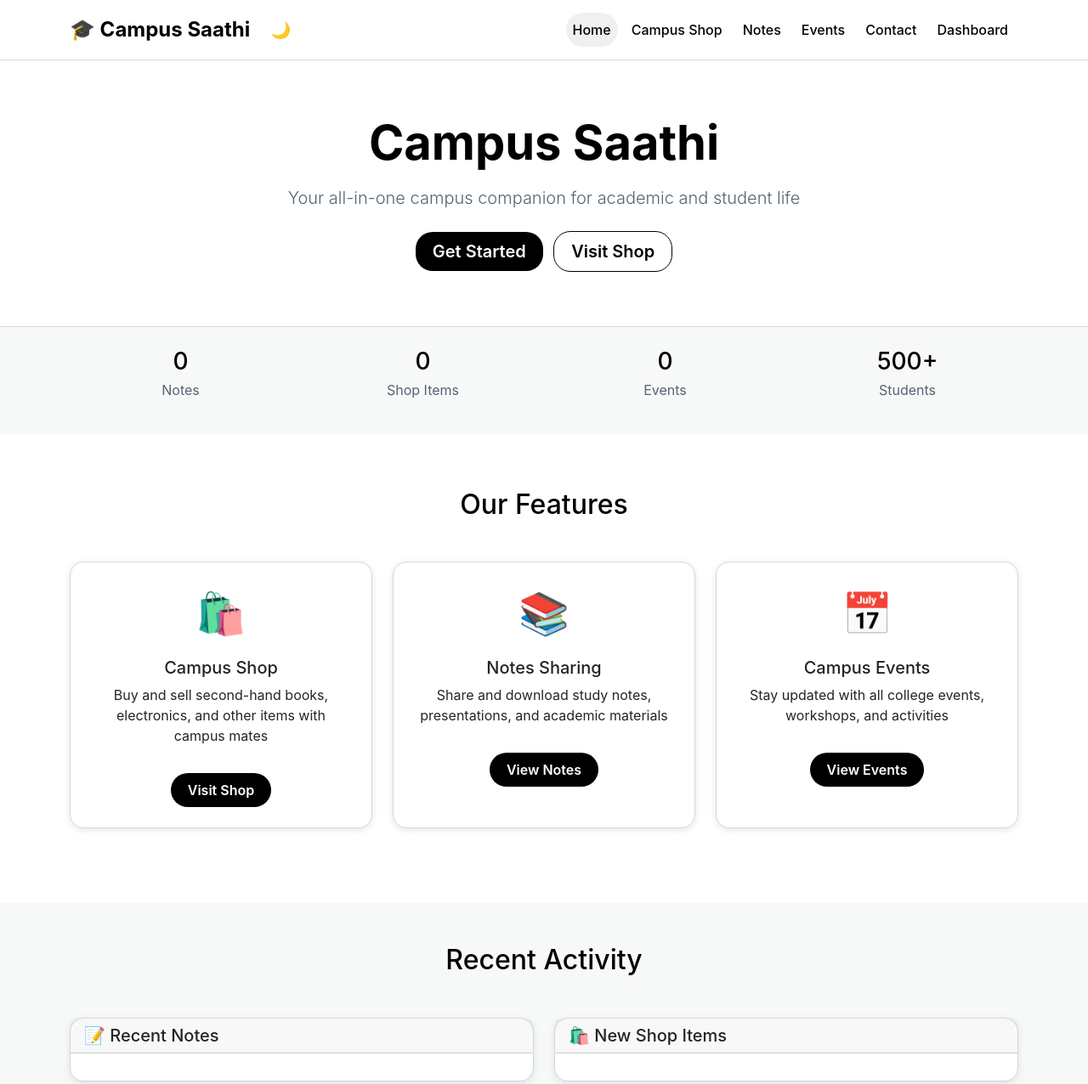
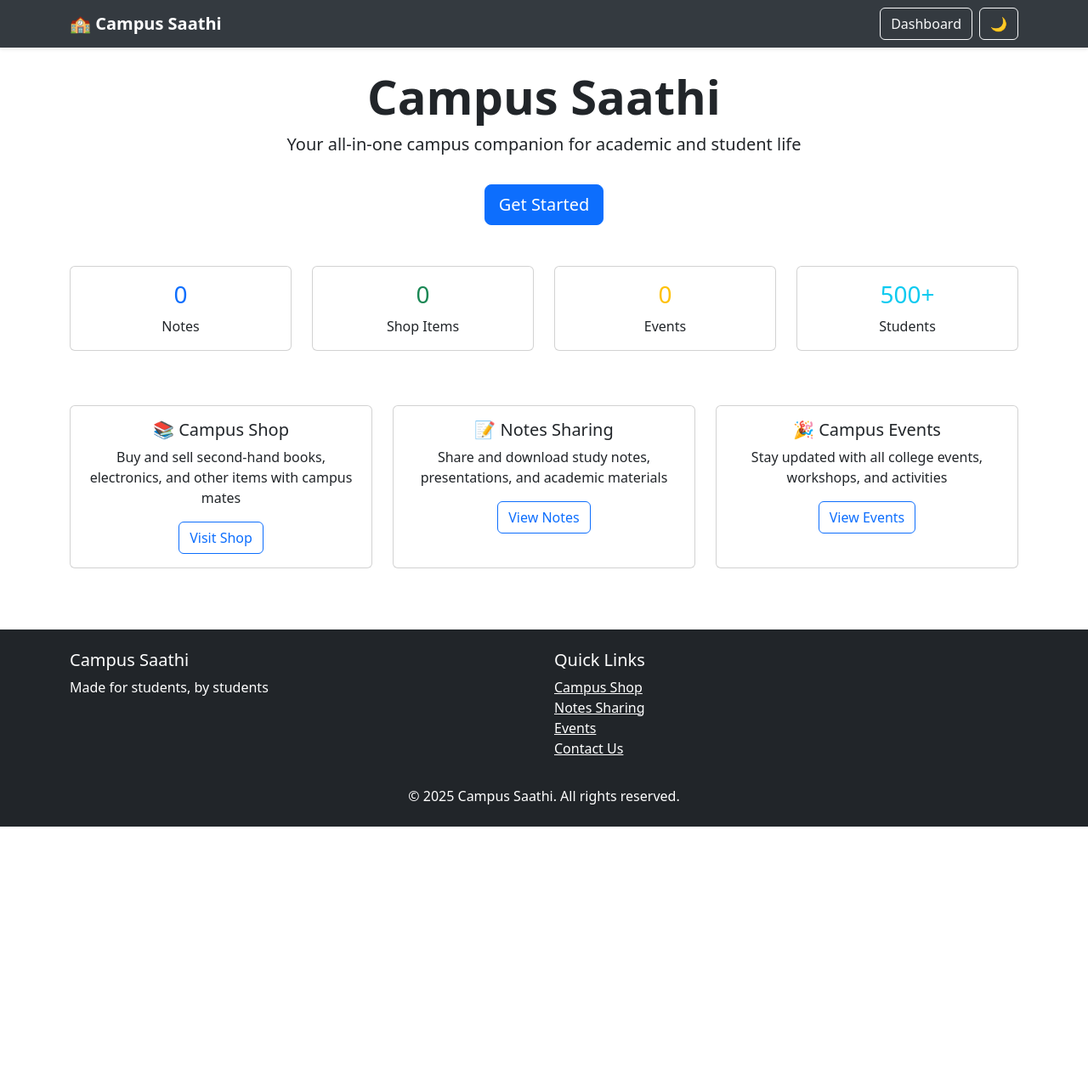
Before and after one commit to Naman-Nagar10/campus-saathi, a plain HTML site: page index.html in a window 1280 px wide. Shown: the top 1276 px of the page at 85% size. After the commit the page ends 973 px from the top, so only its background shows below. Drawn offline with nearby package versions, Linux system fonts and the light colour scheme; files that its build step writes are made by us from their sources.

Commit message:
Update index.html

```diff
--- a/index.html
+++ b/index.html
@@ -3,203 +3,200 @@
 <head>
     <meta charset="UTF-8">
     <meta name="viewport" content="width=device-width, initial-scale=1.0">
-    <title>Campus Saathi - Student Hub</title>
-    <link href="https://cdn.jsdelivr.net/npm/bootstrap@5.3.0/dist/css/bootstrap.min.css" rel="stylesheet">
-    <link rel="stylesheet" href="./css/style.css">
+    <title>Campus Saathi - Your Campus Companion</title>
+
+    <!-- Bootstrap CSS -->
+    <link href="https://cdn.jsdelivr.net/npm/bootstrap@5.3.2/dist/css/bootstrap.min.css" rel="stylesheet">
+
+    <!-- Custom CSS -->
+    <style>
+        /* Dark Theme */
+        .dark-theme {
+            background-color: #1a1a1a;
+            color: white;
+            min-height: 100vh;
+        }
+
+        .dark-theme .navbar {
+            background-color: #2c2c2c !important;
+        }
+
+        .dark-theme .card {
+            background-color: #2c2c2c;
+            color: white;
+            border: 1px solid #444;
+        }
+
+        .dark-theme .btn-outline-light {
+            border-color: #666;
+            color: #ccc;
+        }
+
+        .dark-theme .btn-outline-light:hover {
+            background-color: #666;
+            color: white;
+        }
+
+        /* Navigation */
+        .navbar {
+            background-color: #343a40 !important;
+            box-shadow: 0 2px 4px rgba(0,0,0,0.1);
+        }
+
+        /* Mobile Responsive */
+        @media (max-width: 768px) {
+            .navbar-brand {
+                font-size: 1.1rem;
+            }
+
+            .container {
+                padding: 0 15px;
+            }
+        }
+    </style>
 </head>
 <body>
-    <!-- Navigation -->
+    <!-- Navigation Bar -->
     <nav class="navbar navbar-expand-lg navbar-dark">
         <div class="container">
-            <a class="navbar-brand fw-bold" href="index.html">
-                🎓 Campus Saathi
-            </a>
-
+            <a class="navbar-brand fw-bold" href="index.html">🏫 Campus Saathi</a>
             <div class="d-flex align-items-center">
-                <button class="theme-toggle me-3" id="themeToggle" title="Toggle theme">
+                <a href="dashboard.html" class="btn btn-outline-light me-2">Dashboard</a>
+                <button class="btn btn-outline-light" id="themeToggle">
                     <span id="themeIcon">🌙</span>
                 </button>
-
-                <button class="navbar-toggler" type="button" data-bs-toggle="collapse" data-bs-target="#navbarNav">
-                    <span class="navbar-toggler-icon"></span>
-                </button>
-            </div>
-
-            <div class="collapse navbar-collapse" id="navbarNav">
-                <ul class="navbar-nav ms-auto">
-                    <li class="nav-item">
-                        <a class="nav-link active" href="index.html">Home</a>
-                    </li>
-                    <li class="nav-item">
-                        <a class="nav-link" href="shop.html">Campus Shop</a>
-                    </li>
-                    <li class="nav-item">
-                        <a class="nav-link" href="notes.html">Notes</a>
-                    </li>
-                    <li class="nav-item">
-                        <a class="nav-link" href="events.html">Events</a>
-                    </li>
-                    <li class="nav-item">
-                        <a class="nav-link" href="contact.html">Contact</a>
-                    </li>
-                    <li class="nav-item">
-                        <a class="nav-link" href="dashboard.html">Dashboard</a>
-                    </li>
-                </ul>
             </div>
         </div>
     </nav>
 
-    <!-- Hero Section -->
-    <section class="hero-section">
-        <div class="container text-center">
-            <h1 class="display-4">Campus Saathi</h1>
+    <!-- Main Content -->
+    <div class="container mt-4">
+        <!-- Header -->
+        <div class="text-center mb-5">
+            <h1 class="display-4 fw-bold">Campus Saathi</h1>
             <p class="lead">Your all-in-one campus companion for academic and student life</p>
-            <div class="mt-4">
-                <a href="#features" class="btn btn-primary btn-lg me-2">Get Started</a>
-                <a href="shop.html" class="btn btn-outline-primary btn-lg">Visit Shop</a>
+            <a href="#" class="btn btn-primary btn-lg mt-3">Get Started</a>
         </div>
+
+        <!-- Stats -->
+        <div class="row text-center mb-5">
+            <div class="col-md-3 col-6 mb-3">
+                <div class="card">
+                    <div class="card-body">
+                        <h3 class="text-primary">0</h3>
+                        <p class="mb-0">Notes</p>
                     </div>
-    </section>
-
-    <!-- Quick Stats -->
-    <section class="stats-section py-4 bg-light">
-        <div class="container">
-            <div class="row text-center">
-                <div class="col-md-3 col-6 mb-3">
-                    <div class="stat-item">
-                        <h3 id="totalNotes" class="mb-1">0</h3>
-                        <p class="text-muted mb-0">Notes</p>
                 </div>
             </div>
             <div class="col-md-3 col-6 mb-3">
-                    <div class="stat-item">
-                        <h3 id="totalItems" class="mb-1">0</h3>
-                        <p class="text-muted mb-0">Shop Items</p>
+                <div class="card">
+                    <div class="card-body">
+                        <h3 class="text-success">0</h3>
+                        <p class="mb-0">Shop Items</p>
+                    </div>
                 </div>
             </div>
             <div class="col-md-3 col-6 mb-3">
-                    <div class="stat-item">
-                        <h3 id="totalEvents" class="mb-1">0</h3>
-                        <p class="text-muted mb-0">Events</p>
+                <div class="card">
+                    <div class="card-body">
+                        <h3 class="text-warning">0</h3>
+                        <p class="mb-0">Events</p>
+                    </div>
                 </div>
             </div>
             <div class="col-md-3 col-6 mb-3">
-                    <div class="stat-item">
-                        <h3 class="mb-1">500+</h3>
-                        <p class="text-muted mb-0">Students</p>
+                <div class="card">
+                    <div class="card-body">
+                        <h3 class="text-info">500+</h3>
+                        <p class="mb-0">Students</p>
                     </div>
                 </div>
             </div>
         </div>
-    </section>
 
-    <!-- Features Section -->
-    <section id="features" class="features">
-        <div class="container">
-            <h2 class="text-center mb-5">Our Features</h2>
-            <div class="row">
-                <!-- Campus Shop -->
+        <!-- Features -->
+        <div class="row mb-5">
             <div class="col-md-4 mb-4">
-                    <div class="card feature-card h-100">
-                        <div class="card-body text-center p-4">
-                            <div class="feature-icon mb-3">🛍️</div>
-                            <h5 class="card-title">Campus Shop</h5>
+                <div class="card h-100">
+                    <div class="card-body text-center">
+                        <h5 class="card-title">📚 Campus Shop</h5>
                         <p class="card-text">Buy and sell second-hand books, electronics, and other items with campus mates</p>
-                            <a href="shop.html" class="btn btn-primary mt-3">Visit Shop</a>
+                        <a href="#" class="btn btn-outline-primary">Visit Shop</a>
                     </div>
                 </div>
             </div>
-
-                <!-- Notes Sharing -->
             <div class="col-md-4 mb-4">
-                    <div class="card feature-card h-100">
-                        <div class="card-body text-center p-4">
-                            <div class="feature-icon mb-3">📚</div>
-                            <h5 class="card-title">Notes Sharing</h5>
+                <div class="card h-100">
+                    <div class="card-body text-center">
+                        <h5 class="card-title">📝 Notes Sharing</h5>
                         <p class="card-text">Share and download study notes, presentations, and academic materials</p>
-                            <a href="notes.html" class="btn btn-primary mt-3">View Notes</a>
+                        <a href="#" class="btn btn-outline-primary">View Notes</a>
                     </div>
                 </div>
             </div>
-
-                <!-- Events -->
             <div class="col-md-4 mb-4">
-                    <div class="card feature-card h-100">
-                        <div class="card-body text-center p-4">
-                            <div class="feature-icon mb-3">📅</div>
-                            <h5 class="card-title">Campus Events</h5>
+                <div class="card h-100">
+                    <div class="card-body text-center">
+                        <h5 class="card-title">🎉 Campus Events</h5>
                         <p class="card-text">Stay updated with all college events, workshops, and activities</p>
-                            <a href="events.html" class="btn btn-primary mt-3">View Events</a>
+                        <a href="#" class="btn btn-outline-primary">View Events</a>
                     </div>
                 </div>
             </div>
         </div>
     </div>
-    </section>
-
-    <!-- Recent Activity -->
-    <section class="activity-section py-5 bg-light">
-        <div class="container">
-            <h2 class="text-center mb-5">Recent Activity</h2>
-            <div class="row">
-                <div class="col-md-6 mb-4">
-                    <div class="card">
-                        <div class="card-header">
-                            <h5 class="mb-0">📝 Recent Notes</h5>
-                        </div>
-                        <div class="card-body">
-                            <div id="recentNotes">
-                                <!-- Notes will be loaded here -->
-                            </div>
-                        </div>
-                    </div>
-                </div>
-                <div class="col-md-6 mb-4">
-                    <div class="card">
-                        <div class="card-header">
-                            <h5 class="mb-0">🛍️ New Shop Items</h5>
-                        </div>
-                        <div class="card-body">
-                            <div id="recentItems">
-                                <!-- Shop items will be loaded here -->
-                            </div>
-                        </div>
-                    </div>
-                </div>
-            </div>
-        </div>
-    </section>
 
     <!-- Footer -->
-    <footer class="bg-dark text-white py-4">
+    <footer class="bg-dark text-white py-4 mt-5">
         <div class="container">
             <div class="row">
                 <div class="col-md-6">
-                    <h5>🎓 Campus Saathi</h5>
+                    <h5>Campus Saathi</h5>
                     <p>Made for students, by students</p>
                 </div>
-                <div class="col-md-6 text-md-end">
+                <div class="col-md-6">
                     <h5>Quick Links</h5>
                     <ul class="list-unstyled">
-                        <li><a href="shop.html" class="text-white">Campus Shop</a></li>
-                        <li><a href="notes.html" class="text-white">Notes Sharing</a></li>
-                        <li><a href="events.html" class="text-white">Events</a></li>
-                        <li><a href="contact.html" class="text-white">Contact Us</a></li>
+                        <li><a href="#" class="text-white">Campus Shop</a></li>
+                        <li><a href="#" class="text-white">Notes Sharing</a></li>
+                        <li><a href="#" class="text-white">Events</a></li>
+                        <li><a href="#" class="text-white">Contact Us</a></li>
                     </ul>
                 </div>
             </div>
-            <hr class="my-3">
-            <div class="text-center">
-                <p class="mb-0">&copy; 2025 Campus Saathi. All rights reserved.</p>
+            <div class="text-center mt-3">
+                <p class="mb-0">© 2025 Campus Saathi. All rights reserved.</p>
             </div>
         </div>
     </footer>
 
-    <!-- Scripts -->
-    <script src="https://cdn.jsdelivr.net/npm/bootstrap@5.3.0/dist/js/bootstrap.bundle.min.js"></script>
-    <script src="./js/theme.js"></script>
-    <script src="./js/main.js"></script>
+    <!-- JavaScript -->
+    <script>
+        // Theme Toggle Functionality
+        document.addEventListener('DOMContentLoaded', function() {
+            const themeToggle = document.getElementById('themeToggle');
+            const themeIcon = document.getElementById('themeIcon');
+
+            // Check saved theme
+            const savedTheme = localStorage.getItem('theme');
+            if (savedTheme === 'dark') {
+                document.body.classList.add('dark-theme');
+                themeIcon.textContent = '☀️';
+            }
+
+            // Toggle theme
+            themeToggle.addEventListener('click', function() {
+                document.body.classList.toggle('dark-theme');
+
+                if (document.body.classList.contains('dark-theme')) {
+                    themeIcon.textContent = '☀️';
+                    localStorage.setItem('theme', 'dark');
+                } else {
+                    themeIcon.textContent = '🌙';
+                    localStorage.setItem('theme', 'light');
+                }
+            });
+        });
+    </script>
 </body>
-
     </html>
```
Lines whose indentation alone changed are shown as unchanged.
